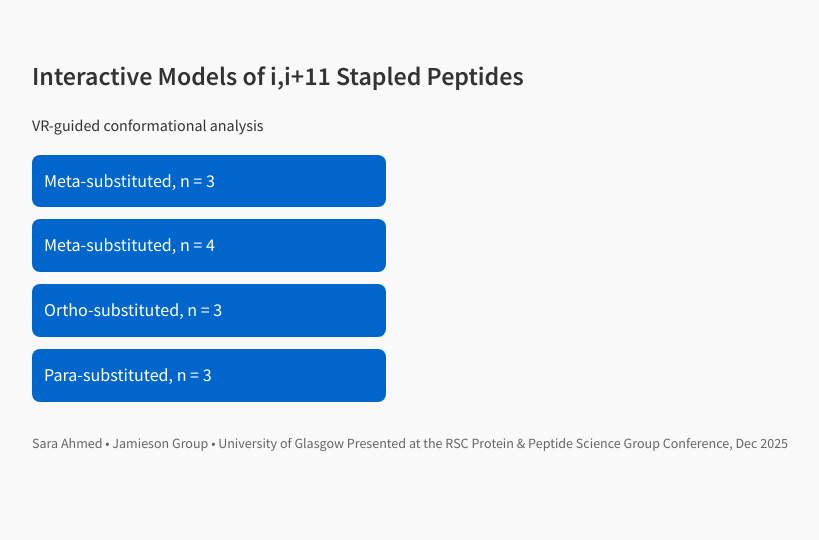
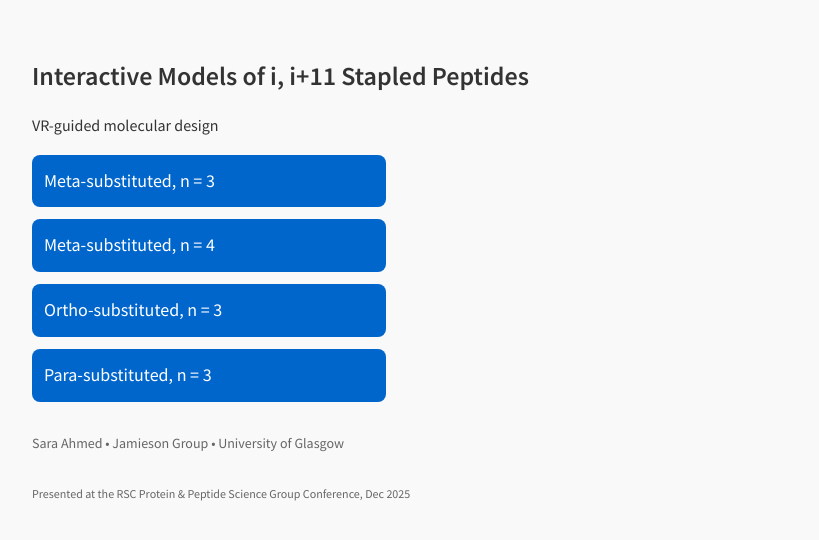
Before and after one commit to sara02ahmed-a11y/peptide-staple-viewer, a plain HTML site: page index.html in a window 1280 px wide. Shown: the whole page, without its empty margins (6-825 px from the left). Drawn offline with Linux system fonts and the light colour scheme.

Commit message:
Update index.html

```diff
--- a/index.html
+++ b/index.html
@@ -36,8 +36,8 @@
 
 <body>
 
-<h1>Interactive Models of i,i+11 Stapled Peptides</h1>
-<p>VR-guided conformational analysis</p>
+<h1>Interactive Models of i, i+11 Stapled Peptides</h1>
+<p>VR-guided molecular design</p>
 
 <a class="model-button" href="meta_C3.html" target="_blank">
     Meta-substituted, n = 3
@@ -57,8 +57,10 @@
 
 <p style="margin-top: 30px; font-size: 14px; color: #666;">
 Sara Ahmed • Jamieson Group • University of Glasgow
+</p>
+
+<p style="margin-top: 30px; font-size: 12px; color: #666;">
 Presented at the RSC Protein & Peptide Science Group Conference, Dec 2025
 </p>
-
 </body>
 </html>
```
